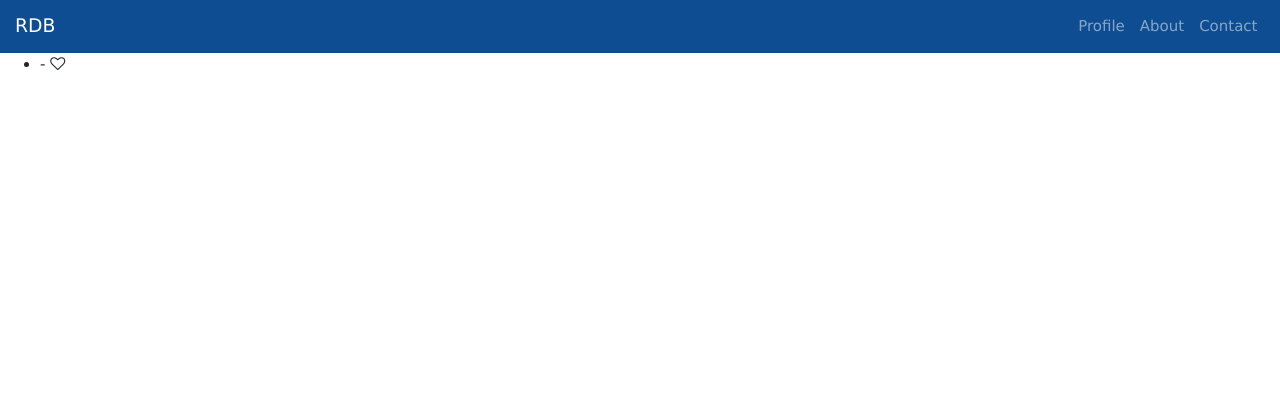
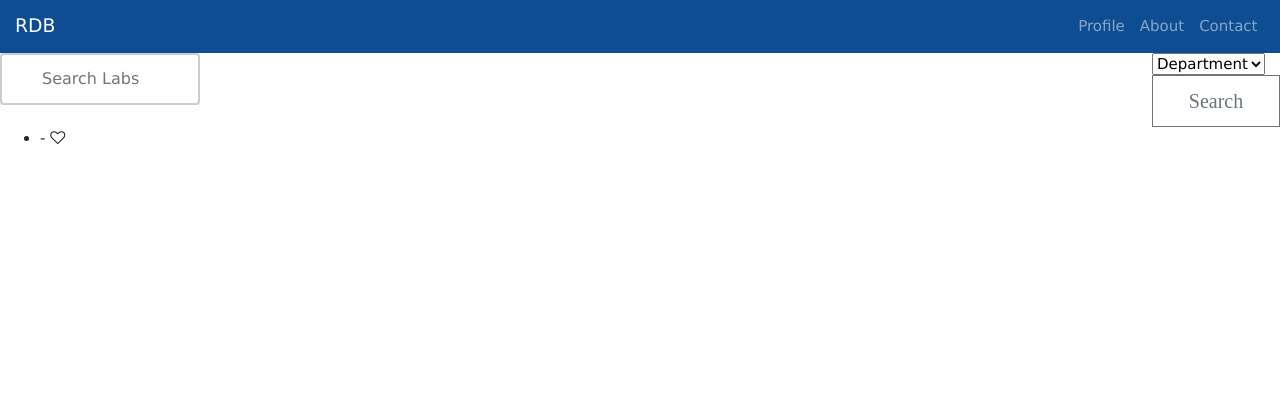
Before and after one commit to kindalime/RDB, a Django app: page /lucky/ in a window 1280 px wide. Shown: the top 420 px of the page. Run offline with Django 3.2, Linux system fonts and the light colour scheme; data that the repository does not hold is empty; some libraries are stand-ins or nearby versions.

Commit message:
Update search.html

```diff
--- a/templates/search.html
+++ b/templates/search.html
@@ -6,6 +6,42 @@
 <head>
   <link href="https://maxcdn.bootstrapcdn.com/font-awesome/4.1.0/css/font-awesome.min.css" rel="stylesheet">
 </head>
+
+    <div autocomplete="off" class="left float-child2">
+        <input type="text" name="search" placeholder="Search Labs" autocomplete="off">
+    </div>
+    <style>
+    input[type=text] {
+      width: 200px;
+      box-sizing: border-box;
+      border: 2px solid #ccc;
+      border-radius: 4px;
+      font-size: 16px;
+      background-color: white;
+      background-position: 10px 10px;
+      background-repeat: no-repeat;
+      padding: 12px 20px 12px 40px;
+      -webkit-transition: width 0.4s ease-in-out;
+      transition: width 0.4s ease-in-out;
+    }
+
+    input[type=text]:focus {
+        width: 100%;
+    }
+    </style>
+
+    <div class="float-child3">
+        <select name="search_department" id="search_department">
+        <option disabled selected value="">Department</option>
+            {% for department in departments %}
+                <option>{{ department }}</option>
+            {% endfor %}
+        </select>
+    </div>
+
+    <div class="float-child3">
+        <button type="button" id="go" class="btn btn-outline-secondary btn-sm btn-block rounded-0 buttonblue">Search</button>
+    </div>
 
 <ul>
     {% csrf_token %}
```
